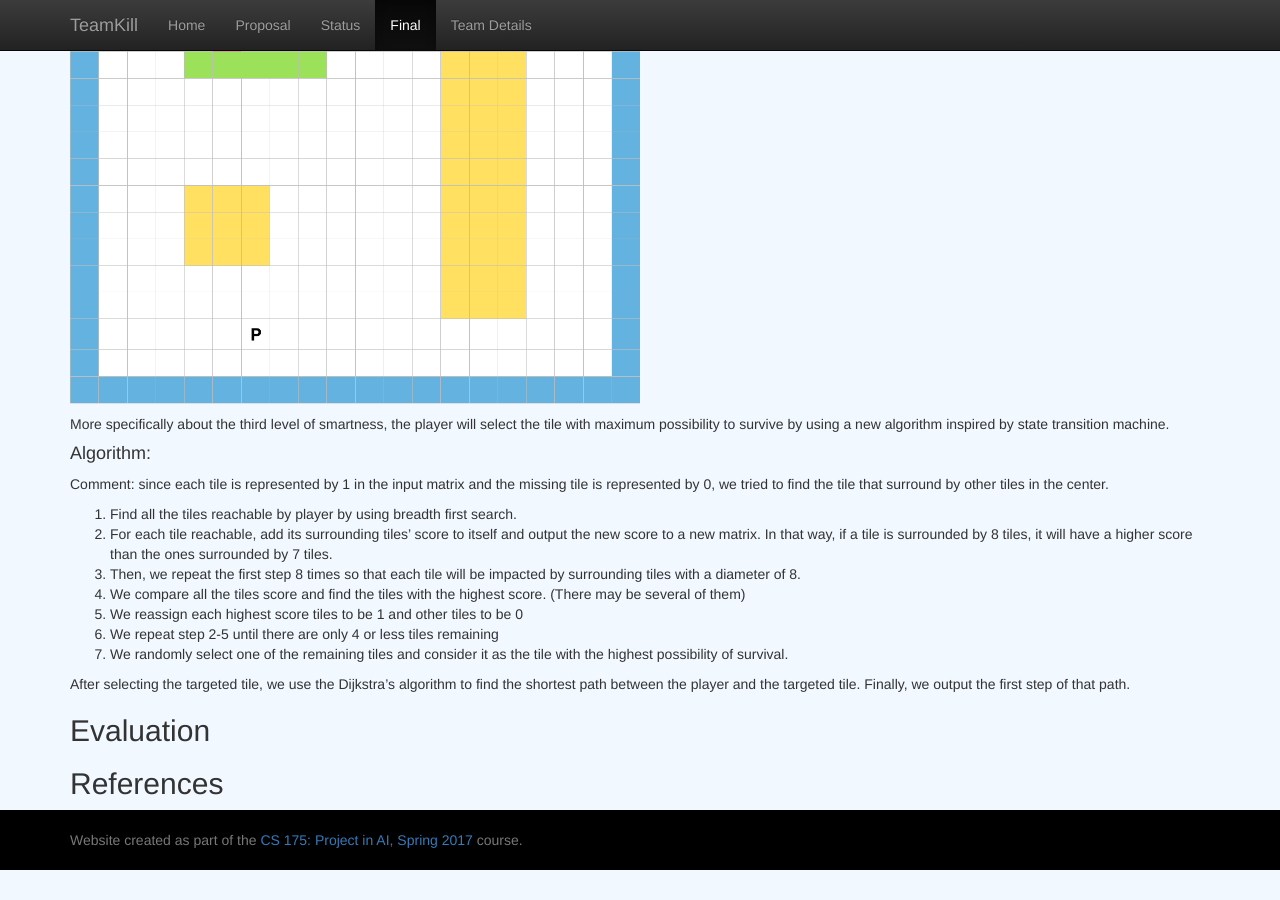
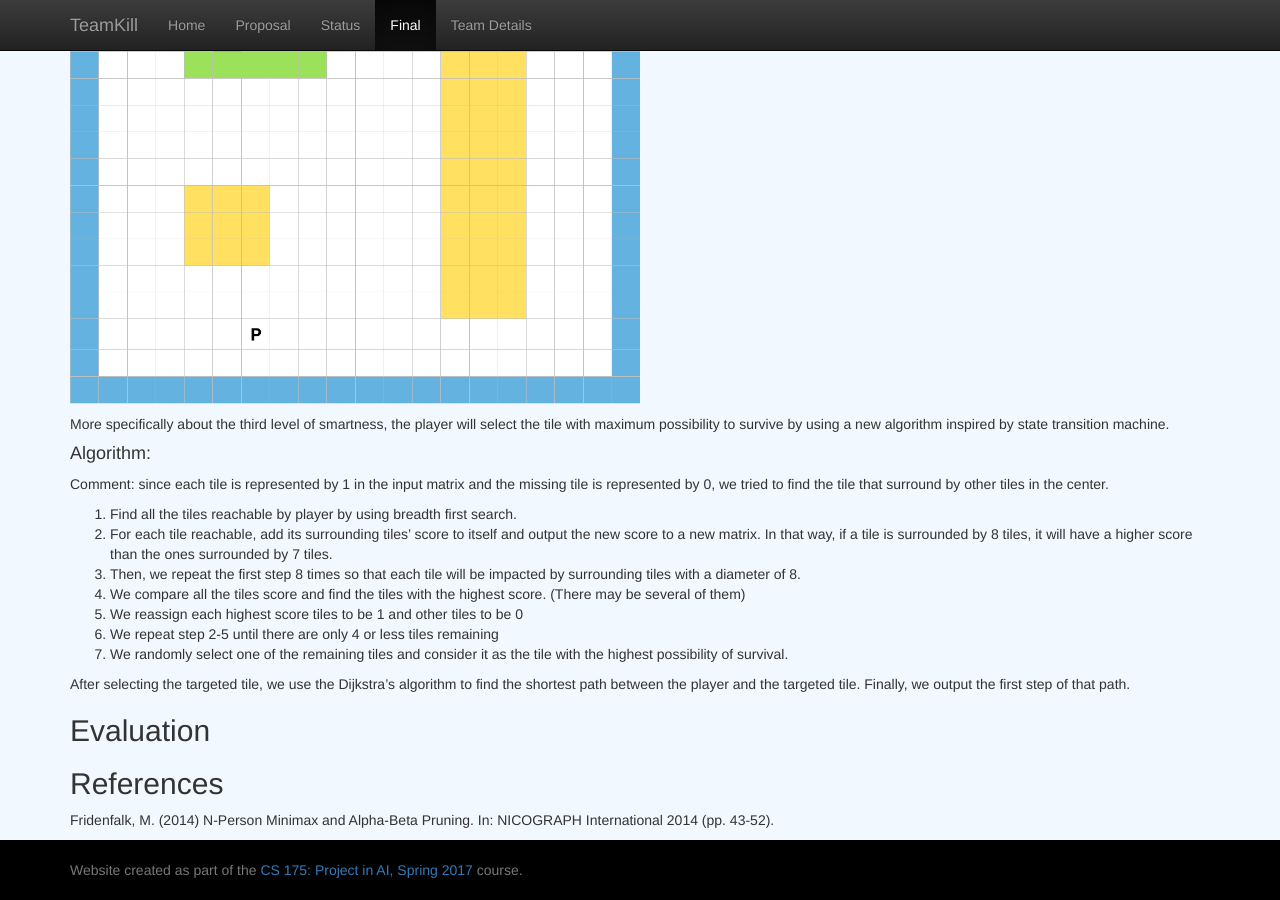
Before and after one commit to zhuohan/teamKill, a Jekyll site: the page built from docs/final.md, in a window 1280 px wide and 900 px high, scrolled down 3059 px. Built offline with Jekyll 4.4.1, drawn with Linux system fonts in a browser that asks for light colours; before the commit the page ends 3929 px from its top, so only the background shows below that.

Commit message:
Create final.md

```diff
--- a/docs/final.md
+++ b/docs/final.md
@@ -70,3 +70,7 @@ After selecting the targeted tile, we use the Dijkstra’s algorithm to find the
 
 
 ## References
+
+Fridenfalk, M. (2014)
+N-Person Minimax and Alpha-Beta Pruning.
+In: NICOGRAPH International 2014 (pp. 43-52).
```
